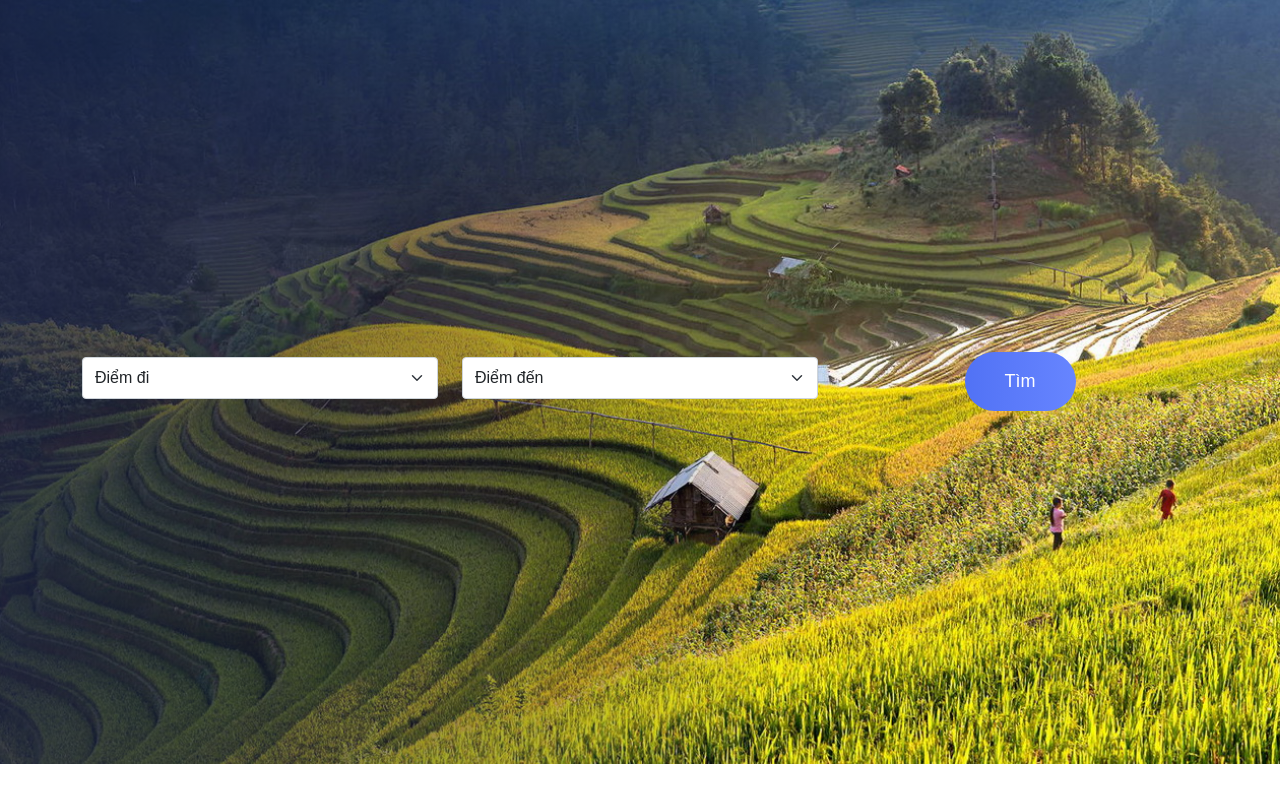
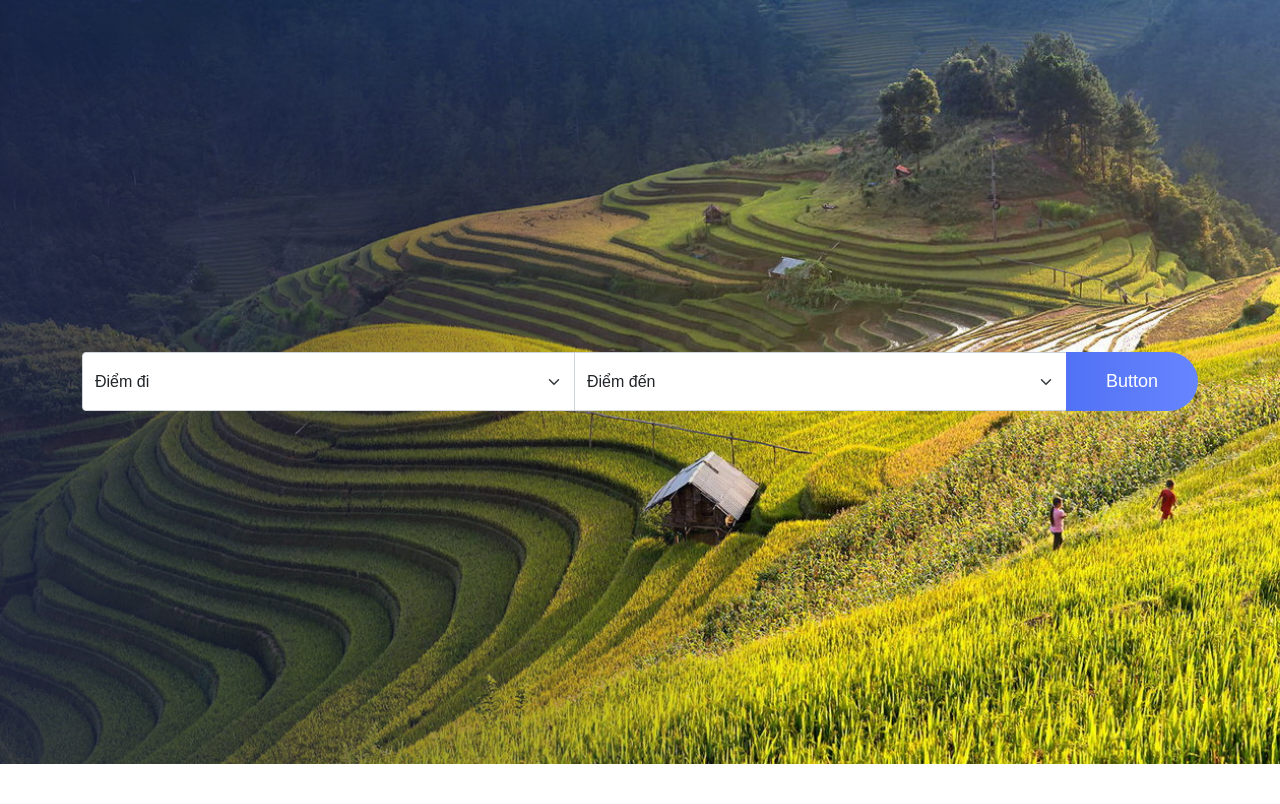
Before and after one commit to Moobbot/BTL_CSE481_CNPM, a PHP site: page /BTL_CNW/lichtrinh in a window 1280 px wide. Shown: the part 80-884 px from the top of the page. Run offline with PHP 8.4, Linux system fonts and the light colour scheme; data comes from the database, SQL or seed files in the repository; some libraries are stand-ins or nearby versions; some web fonts are replaced.

Commit message:
drop down

```diff
--- a/wibu/controllers/lichtrinh.php
+++ b/wibu/controllers/lichtrinh.php
@@ -9,7 +9,9 @@ class lichtrinh extends Controller
             [
                 "Page" => "lichtrinhView",
                 "ThoigianCxe" => $lichtrinh->GetThoigianCxe(),
-                "Lichtrinh" => $lichtrinh->GetLichtrinh()
+                "Lichtrinh" => $lichtrinh->GetLichtrinh(),
+                "Tuyendi" => $lichtrinh->GetDuongDi(),
+                "Tuyenden" => $lichtrinh->GetDuongDen()
             ]
         );
     }
--- a/wibu/models/lichtrinhModel.php
+++ b/wibu/models/lichtrinhModel.php
@@ -15,4 +15,16 @@ class lichtrinhModel extends Database
         $cx = "SELECT * FROM  vw_chuyenxechay";
         return mysqli_query($this->con, $cx);
     }
+
+    public function GetDuongDi()
+    {
+        $cx = "SELECT DISTINCT diemdi_tuyenduong FROM tuyenduong";
+        return mysqli_query($this->con, $cx);
+    }
+
+    public function GetDuongDen()
+    {
+        $cx = "SELECT DISTINCT diemden_tuyenduong FROM tuyenduong";
+        return mysqli_query($this->con, $cx);
+    }
 }
--- a/wibu/views/pages/lichtrinhView.php
+++ b/wibu/views/pages/lichtrinhView.php
@@ -9,24 +9,30 @@
                         <div class="row justify-content-center">
                             <div class="hero-text">
                                 <div class="row d-flex justify-content-center align-items-center">
-                                    <div class="col-xl-4 flex-fill col-lg-9 col-md-10 col-sm-9 mb-2">
-                                        <select class="form-select form-control-lg" aria-label="Default select example">
+                                    <div class="input-group">
+                                        <select class="form-select" id="inputGroupSelect04"
+                                            aria-label="Example select with button addon">
                                             <option selected>Điểm đi</option>
-                                            <option value="1">One</option>
-                                            <option value="2">Two</option>
-                                            <option value="3">Three</option>
+                                            <?php
+                                            while ($row = mysqli_fetch_array($data["Tuyendi"])) {
+                                            ?>
+                                                <option value=""><?php echo $row["diemdi_tuyenduong"] ?></option>
+                                            <?php
+                                            }
+                                            ?>
                                         </select>
-                                    </div>
-                                    <div class="col-xl-4 flex-fill col-lg-9 col-md-10 col-sm-9 mb-2">
-                                        <select class="form-select form-control-lg" aria-label="Default select example">
+                                        <select class="form-select" id="inputGroupSelect04"
+                                            aria-label="Example select with button addon">
                                             <option selected>Điểm đến</option>
-                                            <option value="1">One</option>
-                                            <option value="2">Two</option>
-                                            <option value="3">Three</option>
+                                            <?php
+                                            while ($row = mysqli_fetch_array($data["Tuyenden"])) {
+                                            ?>
+                                                <option value=""><?php echo $row["diemden_tuyenduong"] ?></option>
+                                            <?php
+                                            }
+                                            ?>
                                         </select>
-                                    </div>
-                                    <div class="col-4  mt-3 mb-3 d-flex justify-content-center">
-                                        <button type="button" class="btn btn-primary ">Tìm</button>
+                                        <button class="btn btn-outline-secondary" type="button">Button</button>
                                     </div>
                                 </div>
                             </div>
@@ -102,10 +108,14 @@
                             <div class="col-md-8">
                                 <div class="card-body">
                                     <div class="mb-1">Tên nhà xe: <?php echo $row["ten_nhaxe"] ?></div>
-                                    <div class="mb-1">Số ghế trong: <?php echo $row["soghetrong"] ?></div>
-                                    <div class="my-1">Thời gian chuyến: <?php echo $row["giodi_chuyenxe"] ?></div>
-                                    <div class="my-1">Từ: <?php echo $row["diemdi_tuyenduong"]?> - <?php echo $row["diemden_tuyenduong"]?></div>
-                                    <div class="my-1">Giá tiền: <?php echo $row["giatien_chuyenxe"]?>.000đ</div>
+                                    <div class="mb-1">Số ghế trong: <?php echo $row["soghetrong"] ?>
+                                    </div>
+                                    <div class="my-1">Thời gian chuyến:
+                                        <?php echo $row["giodi_chuyenxe"] ?></div>
+                                    <div class="my-1">Từ: <?php echo $row["diemdi_tuyenduong"]?> -
+                                        <?php echo $row["diemden_tuyenduong"]?></div>
+                                    <div class="my-1">Giá tiền:
+                                        <?php echo $row["giatien_chuyenxe"]?>.000đ</div>
                                     <div class="my-1">
                                         <button>Đặt vé</button>
                                     </div>
```
